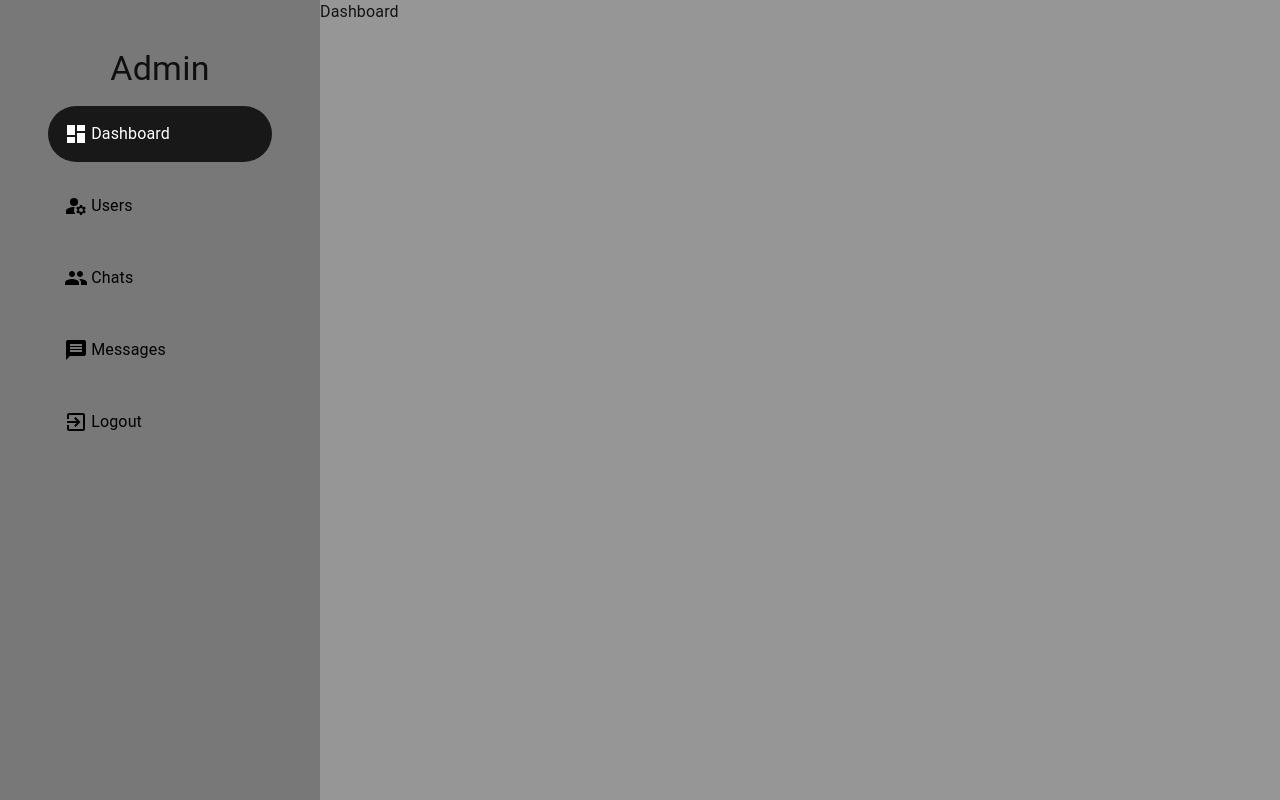
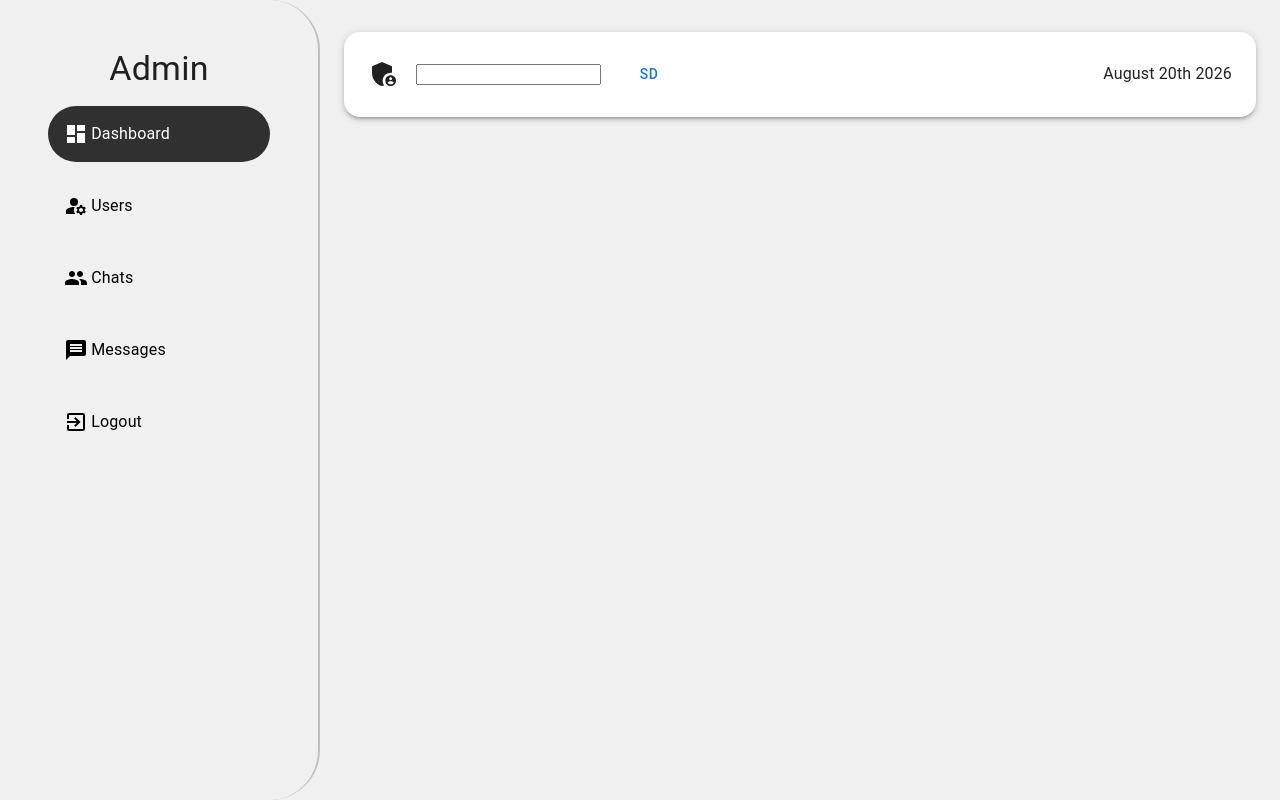
Before and after one commit to Bright-CodeHub/chat_app, a React (Vite) app: page /admin/dashboard in a window 1280 px wide. Built offline with nearby package versions, Linux system fonts and the light colour scheme.

Commit message:
create some pages and progress on dashboard page

```diff
--- a/src/App.jsx
+++ b/src/App.jsx
@@ -11,6 +11,9 @@ const NotFound = lazy(() => import('./Pages/NotFound'))
 
 const AdminLogin = lazy(() => import('./Pages/Admin/AdminLogin'))
 const Dashboard = lazy(() => import('./Pages/Admin/Dashboard'))
+const ChatManagement = lazy(() => import('./Pages/Admin/ChatManagement'))
+const MessageManagement = lazy(() => import('./Pages/Admin/MessageManagement'))
+const UserManagement = lazy(() => import('./Pages/Admin/UserManagement'))
 
 let user = true
 
@@ -40,6 +43,10 @@ const App = () => {
           <Route path='/admin' element={<AdminLogin />} />
           <Route path='/admin/dashboard' element={<Dashboard />} />
 
+          <Route path='/admin/chats' element={<ChatManagement />} />
+          <Route path='/admin/users' element={<UserManagement />} />
+          <Route path='/admin/messages' element={<MessageManagement />} />
+
           <Route path='*' element={<NotFound />} />
 
         </Routes>
--- a/src/Components/layout/AdminLayout.jsx
+++ b/src/Components/layout/AdminLayout.jsx
@@ -1,11 +1,11 @@
 import { Box, Drawer, Grid, IconButton, Stack, Typography } from '@mui/material'
 import React, { useState } from 'react'
-import { black, blackHover, gray1, gray2 } from '../constants/color'
+import { black, blackHover, gray1, gray2, OffWhite } from '../constants/color'
 import { Close as CloseIcon, Dashboard as DashboardIcon, ExitToApp as ExitToAppIcon, Group as GroupIcon, ManageAccounts as ManageAccountsIcon, Menu as MenuIcon, Message as MessageIcon } from '@mui/icons-material';
-import { useLocation } from 'react-router-dom';
+import { Navigate, useLocation } from 'react-router-dom';
 import { Link } from '../styles/StyledComponents';
-import { color } from 'chart.js/helpers';
 
+const isAdmin = true
 
 export const adminTabs = [
     {
@@ -15,12 +15,12 @@ export const adminTabs = [
     },
     {
         name: 'Users',
-        path: '/admin/users-management',
+        path: '/admin/users',
         icon: <ManageAccountsIcon />,
     },
     {
         name: 'Chats',
-        path: '/admin/chat-management',
+        path: '/admin/chats',
         icon: <GroupIcon />,
     },
     {
@@ -42,8 +42,10 @@ const AdminLayout = ({ children }) => {
         setIsMobile(prev => !prev)
     }
 
+    if (!isAdmin) return <Navigate to={'/admin'} />
+
     return (
-        <Grid container sx={{ minHeight: '100vh' }} >
+        <Grid container sx={{ minHeight: '100vh', bgcolor: OffWhite }} >
 
             <Box sx={{
                 display: {
@@ -59,7 +61,7 @@ const AdminLayout = ({ children }) => {
                 </IconButton>
             </Box>
 
-            <Drawer open={isMobile} onClose={handleClose}>
+            <Drawer open={isMobile} onClose={handleClose} sx={{ display: { xs: 'block', md: 'none' } }} >
                 <SideBar w={'50vw'} />
             </Drawer>
 
@@ -68,7 +70,9 @@ const AdminLayout = ({ children }) => {
                     xs: 'none',
                     md: 'block'
                 },
-                bgcolor: gray1
+                borderRight: '2px solid rgb(190, 190, 190)',
+                borderTopRightRadius: '50px',
+                borderBottomRightRadius: '50px'
             }}
                 size={{
                     md: 4,
@@ -80,7 +84,6 @@ const AdminLayout = ({ children }) => {
 
             <Grid
                 sx={{
-                    bgcolor: gray2
                 }}
                 size={{
                     xs: 12,
--- /dev/null
+++ b/src/Pages/Admin/ChatManagement.jsx
@@ -0,0 +1,12 @@
+import React from 'react'
+import AdminLayout from '../../Components/layout/AdminLayout'
+
+const ChatManagement = () => {
+    return (
+        <AdminLayout>
+            <div>ChatManagement</div>
+        </AdminLayout>
+    )
+}
+
+export default ChatManagement
--- a/src/Pages/Admin/Dashboard.jsx
+++ b/src/Pages/Admin/Dashboard.jsx
@@ -1,10 +1,40 @@
 import React from 'react'
 import AdminLayout from '../../Components/layout/AdminLayout'
+import { Box, Button, Container, Paper, Stack, Typography } from '@mui/material'
+import { AdminPanelSettings as AdminPanelSettingsIcon } from '@mui/icons-material'
+import moment from 'moment'
 
 const Dashboard = () => {
+
+    const Appbar = (
+        <Paper
+            elevation={3}
+            sx={{ p: '1.5rem', margin: '2rem 0', borderRadius: '1rem' }}
+        >
+
+            <Stack direction={'row'} spacing={'1rem'} sx={{ alignItems: 'center' }} >
+
+                <AdminPanelSettingsIcon sx={{ fontSize: '2rem' }} />
+
+                <input type="text" />
+
+                <Button>sd</Button>
+
+                <Box sx={{ flexGrow: 1 }}></Box>
+
+                <Typography> {moment().format('MMMM Do YYYY')}</Typography>
+            </Stack>
+
+        </Paper>
+    )
+
     return (
         <AdminLayout>
-            <div>Dashboard</div>
+            <Container component={'main'} >
+
+                {Appbar}
+
+            </Container>
         </AdminLayout>
     )
 }
--- /dev/null
+++ b/src/Pages/Admin/MessageManagement.jsx
@@ -0,0 +1,12 @@
+import React from 'react'
+import AdminLayout from '../../Components/layout/AdminLayout'
+
+const MessageManagement = () => {
+    return (
+        <AdminLayout>
+            <div>MessageManagement</div>
+        </AdminLayout>
+    )
+}
+
+export default MessageManagement
--- /dev/null
+++ b/src/Pages/Admin/UserManagement.jsx
@@ -0,0 +1,12 @@
+import React from 'react'
+import AdminLayout from '../../Components/layout/AdminLayout'
+
+const UserManagement = () => {
+  return (
+    <AdminLayout>
+        <div>UserManagement</div>
+    </AdminLayout>
+  )
+}
+
+export default UserManagement
```
